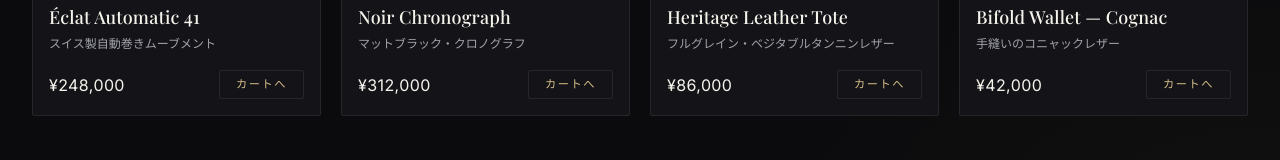
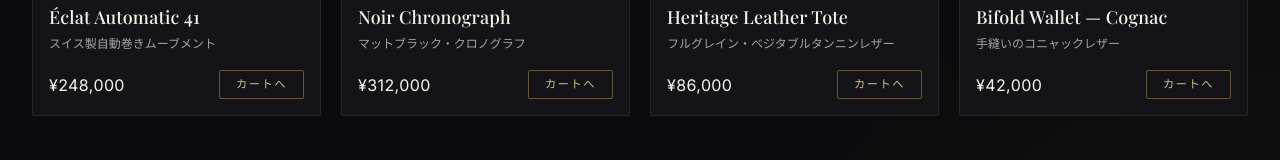
Before and after one commit to kerokero-1245/PAYAPP, a Next.js app: page / in a window 1280 px wide. Shown: the part 1312-1472 px from the top of the page. Built offline with nearby package versions, Linux system fonts and the light colour scheme; no server answers.

Commit message:
UI: 枠の既定色の規則を @layer base に入れ、金の枠（btn-outline・選択中の線・札）が効くようにする

```diff
--- a/app/styles/base.css
+++ b/app/styles/base.css
@@ -5,8 +5,15 @@
   color-scheme: dark;
 }
 
-* {
-  border-color: var(--color-line);
+/*
+ * 枠の既定色。この 1 つだけは @layer base に入れる。層の外に置くと、層の中の枠の色
+ * （.btn-outline の金・.chip-active・ユーティリティの border-gold など）に詳細度に関係なく勝ち、
+ * それらがすべて線の色（--color-line）になっていた。
+ */
+@layer base {
+  * {
+    border-color: var(--color-line);
+  }
 }
 
 html {
```
